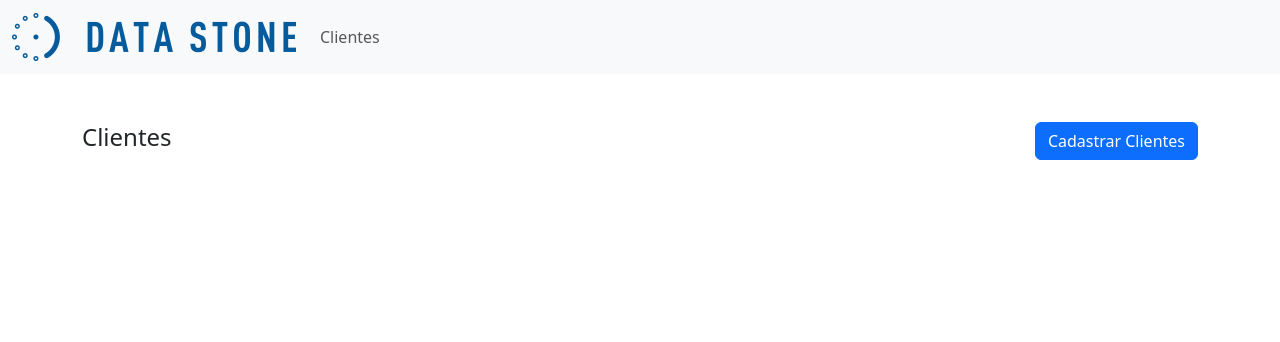
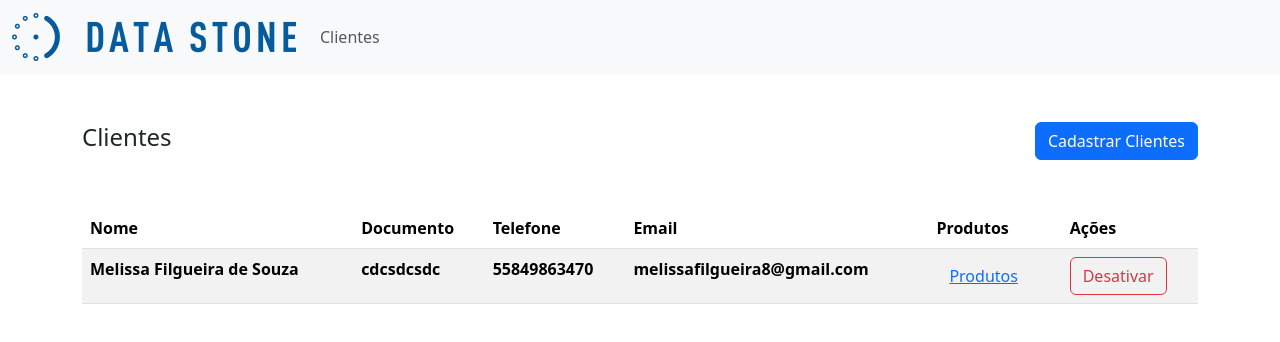
Before and after one commit to MelissaFil/clientProducVue, a Vue app in the folder cliente-product/: page /clientes in a window 1280 px wide. Shown: the top 342 px of the page. Built offline with nearby package versions, Linux system fonts and the light colour scheme; data requests are answered from the project's data file; the HTML template or start-up script is replaced by a standard one.

Commit message:
listando clientes na tabela

```diff
--- a/cliente-product/db/db.json
+++ b/cliente-product/db/db.json
@@ -1,3 +1,24 @@
 {
-    "clientes":[]
+    "clientes":[
+         {
+        "id": "d56f",
+        "nome": "Melissa Filgueira de Souza",
+        "documento": "cdcsdcsdc",
+        "telefone": "55849863470",
+        "email": "melissafilgueira8@gmail.com",
+        "produtos": [
+            {
+            "nome": "Smartphone",
+            "ativo": true,
+            "id": "7b8a"
+            },
+            {
+            "id": "9ada",
+            "nome": "Computador gamer",
+            "ativo": true
+            }
+        ],
+        "ativo": true
+        }
+    ]
 }
--- a/cliente-product/src/components/Cabecalho.vue
+++ b/cliente-product/src/components/Cabecalho.vue
@@ -1,10 +1,10 @@
 <template>
-    <div class="container my-5">
-        <div class="d-flex flex-row align-items-center justify-content-between">
-            <h4>{{ nomePagina }}</h4>
-            <router-link :to="`/${nomePagina}/cadastro`" class="btn btn-primary">Cadastrar {{ nomePagina }}</router-link>
-        </div>
+
+    <div class="my-5 d-flex flex-row align-items-center justify-content-between">
+        <h4>{{ nomePagina }}</h4>
+        <router-link :to="`/${nomePagina}/cadastro`" class="btn btn-primary">Cadastrar {{ nomePagina }}</router-link>
     </div>
+
 </template>
 
 <script>
--- /dev/null
+++ b/cliente-product/src/components/TableCliente.vue
@@ -0,0 +1,32 @@
+<template>
+    <table class="table table-striped" >
+        <thead>
+            <tr>
+                <th v-for="(coluna, index) in colunas" scope="col">{{colunas[index]}}</th>
+            </tr>
+        </thead>
+        <tbody>
+            <tr v-for="(dado, index) in data">
+                 <th scope="row">{{dado.nome}}</th>
+                <th scope="row">{{dado.documento}}</th>
+                <th scope="row">{{dado.telefone}}</th>
+                <th scope="row">{{dado.email}}</th>
+                <th scope="row">
+                    <router-link to="/" class="btn btn-link">Produtos</router-link>
+                </th>
+                    <th scope="row" v-if="dado.ativo"> <button type="button" class="btn btn-outline-danger" >Desativar</button></th>
+                    <th scope="row" v-else="dado.ativo"> <button type="button" class="btn btn-outline-success" >Ativar</button></th>
+                </tr>
+
+      </tbody>
+    </table>
+</template>
+<script>
+      export default{
+        name: "Table",
+        props:{
+            colunas: Array,
+            data:[]
+        },
+    }
+</script>
--- a/cliente-product/src/views/Clientes.vue
+++ b/cliente-product/src/views/Clientes.vue
@@ -1,17 +1,36 @@
 <template>
-    <Cabecalho :nome-pagina="pagina"/>
+    <div class="container">
+        <Cabecalho :nome-pagina="pagina"/>
+        <Table :colunas="colunas" :data="data"/>
+    </div>
+
 </template>
 <script>
     import Cabecalho from "../components/Cabecalho.vue";
+    import Table from "../components/TableCliente.vue";
     export default{
         name:'Clientes',
         data(){
             return{
-                pagina: 'Clientes'
+                pagina: 'Clientes',
+                colunas: ['Nome', 'Documento', 'Telefone', 'Email', 'Produtos', 'Ações'],
+                data:[]
             }
         },
         components:{
-            Cabecalho
+            Cabecalho,
+            Table
+        },
+        methods:{
+            async getClientes(){
+                const req = await fetch("http://localhost:3000/clientes");
+                const data = await req.json();
+                this.data = data
+
+            }
+        },
+        mounted(){
+            this.getClientes();
         }
     }
 </script>
```
